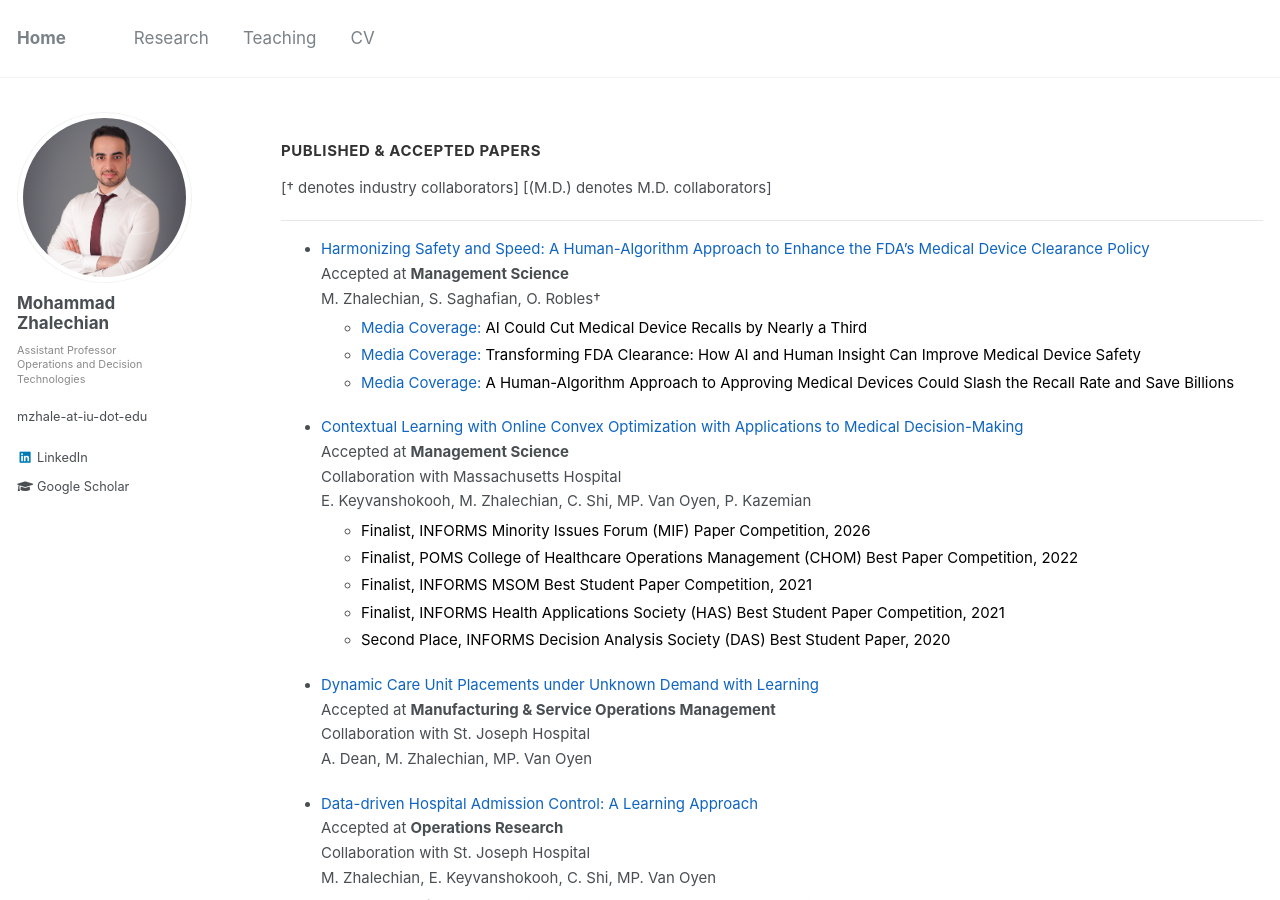
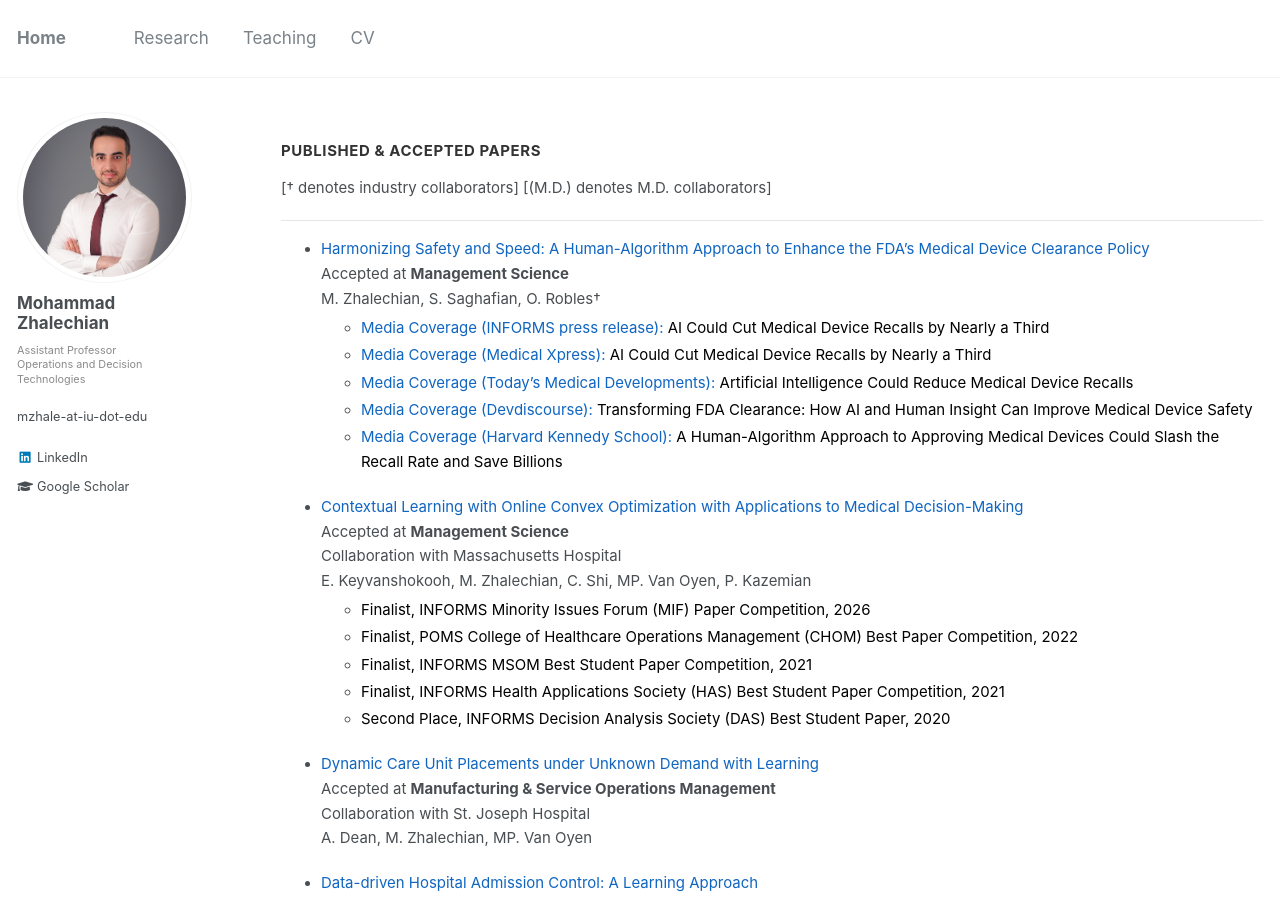
Before and after one commit to mzhalechian/mzhalechian.github.io, a Jekyll site: the page built from _pages/research.md, in a window 1280 px wide and 900 px high. Built offline with Jekyll 4.4.1, drawn with Linux system fonts in a browser that asks for light colours.

Commit message:
FDA paper: add Medical Xpress and Today's Medical Developments coverage; label each coverage line with its source
Co-Authored-By: Claude Fable 5.1 <noreply@anthropic.com>

```diff
--- a/_pages/research.md
+++ b/_pages/research.md
@@ -36,9 +36,11 @@ ___
 * [Harmonizing Safety and Speed: A Human-Algorithm Approach to Enhance the FDA's Medical Device Clearance Policy](https://pubsonline.informs.org/doi/abs/10.1287/mnsc.2024.06477)
 Accepted at **Management Science**
 M. Zhalechian, S. Saghafian, O. Robles&dagger;
-  * <span style="color:black">[Media Coverage:](https://www.informs.org/News-Room/INFORMS-Releases/News-Releases/AI-Could-Cut-Medical-Device-Recalls-by-Nearly-a-Third-Study-Finds) AI Could Cut Medical Device Recalls by Nearly a Third </span>
-  * <span style="color:black"> [Media Coverage:](https://www.devdiscourse.com/article/health/3021077-transforming-fda-clearance-how-ai-and-human-insight-can-improve-medical-device-safety) Transforming FDA Clearance: How AI and Human Insight Can Improve Medical Device Safety </span>
-  * <span style="color:black">[Media Coverage:](https://www.hks.harvard.edu/faculty-research/policy-topics/health/human-algorithm-approach-approving-medical-devices-could) A Human-Algorithm Approach to Approving Medical Devices Could Slash the Recall Rate and Save Billions </span>
+  * <span style="color:black">[Media Coverage (INFORMS press release):](https://www.informs.org/News-Room/INFORMS-Releases/News-Releases/AI-Could-Cut-Medical-Device-Recalls-by-Nearly-a-Third-Study-Finds) AI Could Cut Medical Device Recalls by Nearly a Third </span>
+  * <span style="color:black">[Media Coverage (Medical Xpress):](https://medicalxpress.com/news/2026-09-ai-medical-device-recalls.html) AI Could Cut Medical Device Recalls by Nearly a Third </span>
+  * <span style="color:black">[Media Coverage (Today's Medical Developments):](https://www.todaysmedicaldevelopments.com/news/artificial-intelligence-could-reduce-medical-device-recalls-study-suggests/) Artificial Intelligence Could Reduce Medical Device Recalls </span>
+  * <span style="color:black">[Media Coverage (Devdiscourse):](https://www.devdiscourse.com/article/health/3021077-transforming-fda-clearance-how-ai-and-human-insight-can-improve-medical-device-safety) Transforming FDA Clearance: How AI and Human Insight Can Improve Medical Device Safety </span>
+  * <span style="color:black">[Media Coverage (Harvard Kennedy School):](https://www.hks.harvard.edu/faculty-research/policy-topics/health/human-algorithm-approach-approving-medical-devices-could) A Human-Algorithm Approach to Approving Medical Devices Could Slash the Recall Rate and Save Billions </span>
 
 * [Contextual Learning with Online Convex Optimization with Applications to Medical Decision-Making](https://papers.ssrn.com/sol3/papers.cfm?abstract_id=3501316)
 Accepted at **Management Science**
```
Also changed, not shown: 1 other file.
